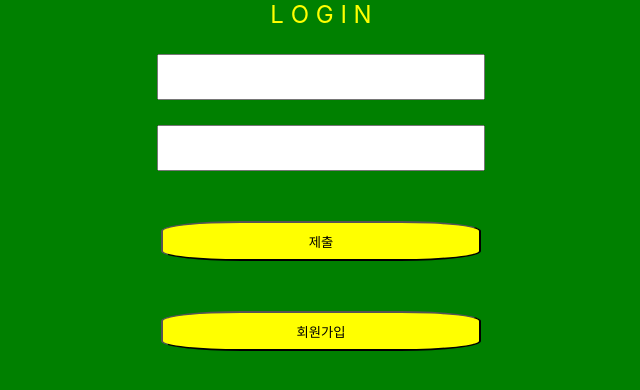
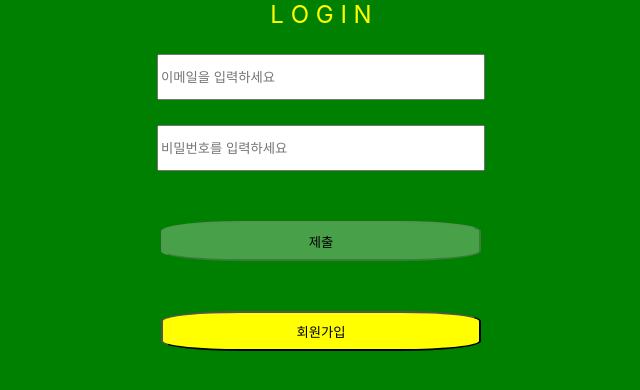
Before and after one commit to DongWooKim97/wanted-pre-onboarding-frontend, a React (Create React App) app: page / in a window 1280 px wide. Shown: the top 390 px of the page, without its empty margins (319-959 px from the left). Built offline with nearby package versions, Linux system fonts and the light colour scheme.

Commit message:
refactor: 로그인 및 회원가입 유효성 검사 전체적 로직 수정

```diff
--- a/src/components/LoginForm.js
+++ b/src/components/LoginForm.js
@@ -1,42 +1,64 @@
 import styled from 'styled-components';
 import axios from 'axios';
-import React, { useState } from 'react';
+import React, { useCallback, useState } from 'react';
 import { useNavigate } from 'react-router-dom';
 
 export default function LoginContainer() {
 	const navigate = useNavigate();
+
 	const [email, setEmail] = useState('');
 	const [password, setPassword] = useState('');
 
-	const [emailError, setEmailError] = useState(false);
-	const [passwordError, setPasswordError] = useState(false);
+	const [correctEmail, setCorrectEmail] = useState(false);
+	const [correctPassword, setCorrectPassword] = useState(false);
 
-	const handleEmail = (e) => {
-		const isValidEmail = email.includes('@') && email.includes('.');
-
-		isValidEmail ? setEmailError(false) : setEmailError(true);
-
-		setEmail(e.target.value);
+	const isEmailCorrect = (value, name) => {
+		if (!value.includes('@') || !value.includes('.')) {
+			setCorrectEmail(false);
+			return;
+		}
+		setCorrectEmail(true);
+		return;
+	};
+	const isPasswordCorrect = (value) => {
+		if (value.length < 8) {
+			setCorrectPassword(false);
+			return;
+		}
+		setCorrectPassword(true);
+		return;
 	};
 
-	const handlePassword = (e) => {
-		const isValidPassword = e.target.value.length;
+	const handleEmailChange = useCallback((e) => {
+		e.preventDefault();
+		const target = e.target.value;
+		setEmail(target);
+		isEmailCorrect(target);
+	}, []);
 
-		isValidPassword < 8 ? setPasswordError(true) : setPasswordError(false);
-
-		setPassword(e.target.value);
-	};
+	const handlePasswordChange = useCallback((e) => {
+		e.preventDefault();
+		const target = e.target.value;
+		setPassword(target);
+		isPasswordCorrect(target);
+	}, []);
 
 	const handleSignupLink = (e) => {
 		navigate('/signup');
 	};
+
+	const isValidLogin = !(
+		email.includes('@') &&
+		email.includes('.') &&
+		password.length >= 8
+	);
 
 	const onSumbitHandler = (e) => {
 		e.preventDefault();
 
 		postData();
 
-		async function postData(body) {
+		async function postData() {
 			try {
 				//응답 성공
 				const response = await axios.post('/auth/signin', {
@@ -56,18 +78,40 @@ export default function LoginContainer() {
 		<LoginBox>
 			<LoginTitle>L O G I N</LoginTitle>
 			<form onSubmit={onSumbitHandler}>
-				<EmailBox value={email} id="email" onChange={handleEmail} />
-				{emailError && <ValidInfo>Please enter valid email format</ValidInfo>}
-				<PasswordBox value={password} id="password" onChange={handlePassword} />
-				{passwordError && (
-					<ValidInfo>Please enter valid password format</ValidInfo>
+				<EmailBox
+					id="email"
+					value={email}
+					placeholder="이메일을 입력하세요"
+					onChange={handleEmailChange}
+					type="text"
+				/>
+				{email.length > 0 && !correctEmail && (
+					<ValidInfo>Please enter valid email format</ValidInfo>
 				)}
-				<LoginButton type="submit">제출</LoginButton>
+
+				<PasswordBox
+					id="password"
+					value={password}
+					placeholder="비밀번호를 입력하세요"
+					onChange={handlePasswordChange}
+					type="password"
+				/>
+				{password.length > 0 && !correctPassword && (
+					<ValidInfo>Please enter valid email format</ValidInfo>
+				)}
+
+				<LoginButton disabled={isValidLogin} type="submit">
+					제출
+				</LoginButton>
 			</form>
 			<SignupLink onClick={handleSignupLink}>회원가입</SignupLink>
 		</LoginBox>
 	);
 }
+
+const ValidInfo = styled.div`
+	color: red;
+`;
 
 const LoginBox = styled.div`
 	flex-direction: column;
@@ -77,10 +121,6 @@ const LoginBox = styled.div`
 	text-align: center;
 	justify-content: center;
 	align-items: center;
-`;
-
-const ValidInfo = styled.div`
-	color: red;
 `;
 
 const LoginTitle = styled.div`
@@ -110,7 +150,7 @@ const LoginButton = styled.button`
 	width: 25vw;
 	height: 5vh;
 	color: black;
-	background-color: yellow;
+	background-color: ${(props) => props.disabled || 'yellow'};
 	border-radius: 25%;
 `;
 
--- a/src/components/SignupForm.js
+++ b/src/components/SignupForm.js
@@ -1,40 +1,64 @@
 import axios from 'axios';
-import { useState } from 'react';
+import { useState, useCallback } from 'react';
 import styled from 'styled-components';
 import { useNavigate } from 'react-router-dom';
 
 export default function SignupForm() {
 	const navigate = useNavigate();
+
 	const [email, setEmail] = useState('');
 	const [password, setPassword] = useState('');
 	const [confirmPassword, setConfirmPassword] = useState('');
 
-	const [emailError, setEmailError] = useState(false);
-	const [passwordError, setPasswordError] = useState(false);
-	const [confirmPasswordError, setConfirmPasswordError] = useState(false);
+	const [correctEmail, setCorrectEmail] = useState(false);
+	const [correctPassword, setCorrectPassword] = useState(false);
+	const [correctConfirmPassword, setCorrectConfirmPassword] = useState(false);
 
-	const handleEmail = (e) => {
-		const isValidEmail = email.includes('@') && email.includes('.');
+	const handleEmailChange = useCallback((e) => {
+		e.preventDefault();
+		const target = e.target.value;
+		setEmail(target);
+		isEmailCorrect(target);
+	}, []);
 
-		isValidEmail ? setEmailError(false) : setEmailError(true);
+	const handlePasswordChange = useCallback((e) => {
+		e.preventDefault();
+		const target = e.target.value;
+		setPassword(target);
+		isPasswordCorrect(target);
+	}, []);
 
-		setEmail(e.target.value);
+	const handleConfirmPasswordChange = (e) => {
+		e.preventDefault();
+		const target = e.target.value;
+		setConfirmPassword(target);
+		isConfirmPasswordCorrect(target);
 	};
 
-	const handlePassword = (e) => {
-		const isValidPassword = e.target.value.length;
-
-		isValidPassword < 8 ? setPasswordError(true) : setPasswordError(false);
-
-		setPassword(e.target.value);
+	const isEmailCorrect = (value) => {
+		if (!value.includes('@') || !value.includes('.')) {
+			setCorrectEmail(false);
+			return;
+		}
+		setCorrectEmail(true);
+		return;
+	};
+	const isPasswordCorrect = (value) => {
+		if (value.length < 8) {
+			setCorrectPassword(false);
+			return;
+		}
+		setCorrectPassword(true);
+		return;
 	};
 
-	const handleConfirmPassword = (e) => {
-		password === e.target.value
-			? setConfirmPasswordError(false)
-			: setConfirmPassword(true);
-
-		setConfirmPassword(e.target.value);
+	const isConfirmPasswordCorrect = (value) => {
+		if (password !== value) {
+			setCorrectConfirmPassword(false);
+			return;
+		}
+		setCorrectConfirmPassword(true);
+		return;
 	};
 
 	const handleBackpageLink = (e) => {
@@ -66,26 +90,31 @@ export default function SignupForm() {
 				<EmailBox
 					id="email"
 					value={email}
-					onChange={handleEmail}
+					onChange={handleEmailChange}
 					placeholder="이메일을 입력하세요"
+					type="text"
 				/>
-				{emailError && <ValidInfo>Please enter valid email format</ValidInfo>}
+				{email.length > 0 && !correctEmail && (
+					<ValidInfo>Please enter valid email format</ValidInfo>
+				)}
 				<PasswordBox
 					id="password"
 					value={password}
 					placeholder="비밀번호를 입력하세요"
-					onChange={handlePassword}
+					onChange={handlePasswordChange}
+					type="password"
 				/>
-				{passwordError && (
+				{password.length > 0 && !correctPassword && (
 					<ValidInfo>Please enter valid password format</ValidInfo>
 				)}
 				<ConfirmPasswordBox
-					id="password"
+					id="confirm password"
 					value={confirmPassword}
 					placeholder="비밀번호를 다시 한번 입력하세요"
-					onChange={handleConfirmPassword}
+					onChange={handleConfirmPasswordChange}
+					type="password"
 				/>
-				{confirmPasswordError && (
+				{confirmPassword.length > 0 && !correctConfirmPassword && (
 					<ValidInfo>Please check password correct.</ValidInfo>
 				)}
 				<SignupButton type="submit">회원가입</SignupButton>
@@ -145,7 +174,8 @@ const SignupButton = styled.button`
 	height: 5vh;
 	border-radius: 25%;
 	background-color: yellow;
-	color: black;
+	/* color: black; */
+	color: ${(props) => (props.active ? 'yellow' : 'white')};
 `;
 
 const BackpageLink = styled.button`
```
